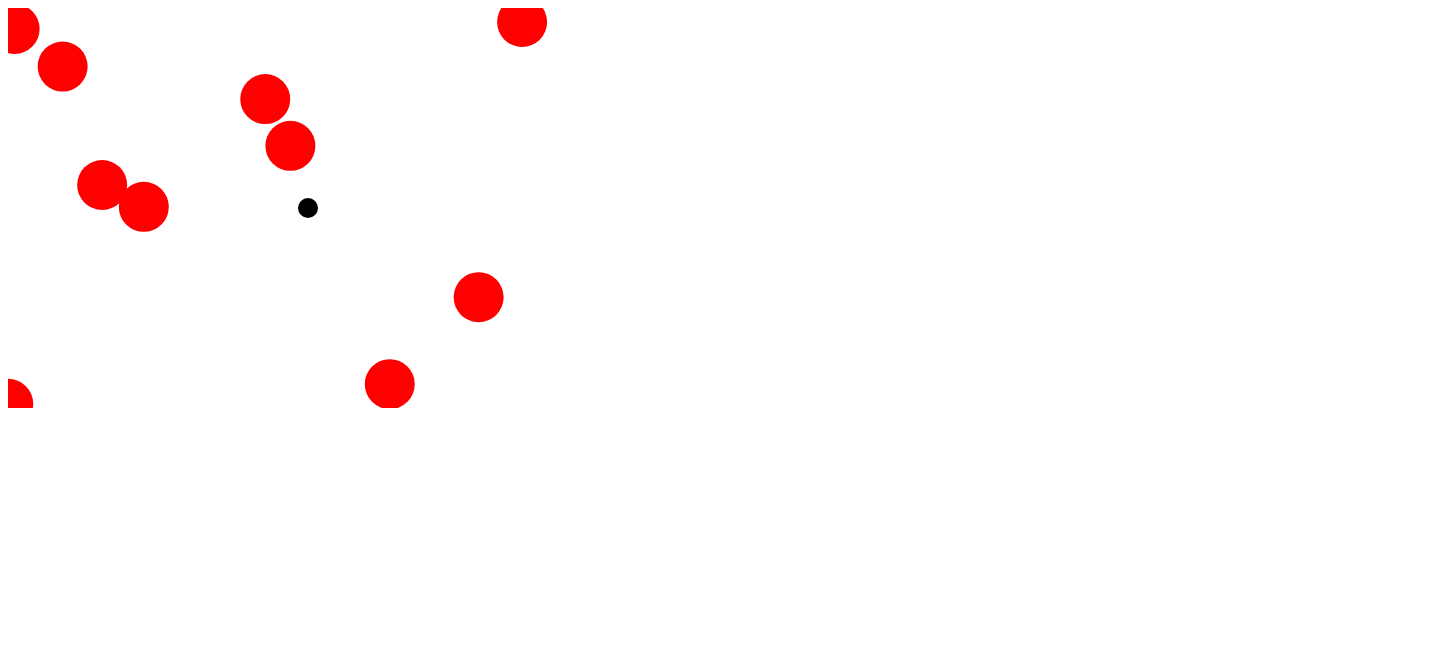
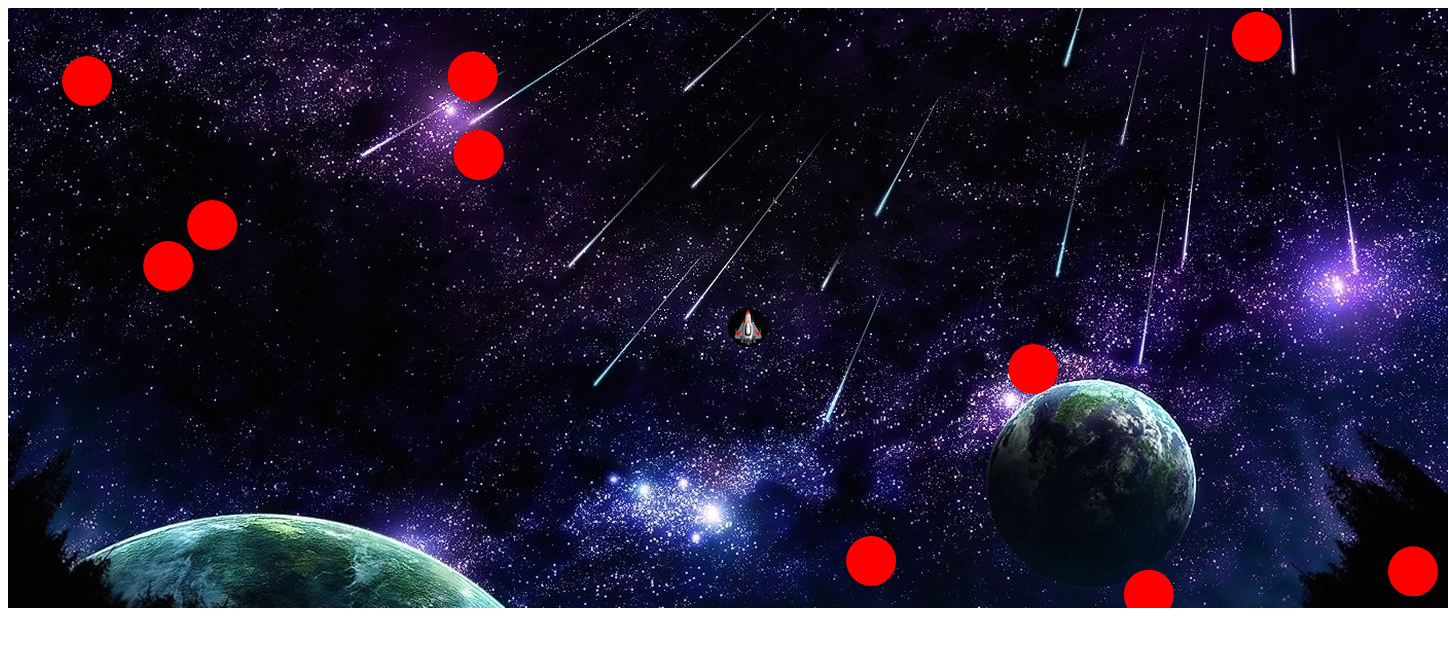
Before and after one commit to fkotsian/galaxyfighter, a plain HTML site: page index.html in a window 1280 px wide. Shown: the whole page, 1448 px wide, since content can reach past the window. Drawn offline with Linux system fonts and the light colour scheme.

Commit message:
Change background and ship image

```diff
--- a/bullet.js
+++ b/bullet.js
@@ -14,8 +14,8 @@
 
   Bullet.inherits(Asteroids.MovingObject);
 
-  Bullet.COLOR = 'blue';
-  Bullet.RADIUS = 3;
+  Bullet.COLOR = 'yellow';
+  Bullet.RADIUS = 2;
 
   Bullet.prototype.correctOutOfBounds = function(xBound, yBound) {
     this.game.removeBullet(this);
--- a/game.js
+++ b/game.js
@@ -7,10 +7,17 @@
     this.asteroids = [];
     this.addAsteroids(10);
     this.bullets = [];
+
+    this.img = new Image();
+    this.img.src = 'background.jpg';
+    // var that = this;
+    // this.img.onload = function () {
+    //   this.ctx.drawImage(this.img, 0, 0, Game.DIM_X, Game.DIM_Y);
+    // };
   }
 
-  Game.DIM_X = 600;
-  Game.DIM_Y = 400;
+  Game.DIM_X = 1440;
+  Game.DIM_Y = 600;
   Game.FPS = 30;
 
   Game.prototype.bindKeyHandlers = function() {
@@ -75,9 +82,9 @@
     }
   }
 
-
   Game.prototype.draw = function () {
     this.ctx.clearRect(0, 0, Game.DIM_X, Game.DIM_Y);
+    this.ctx.drawImage(this.img, 0, 0, Game.DIM_X, Game.DIM_Y);
 
     this.ship.draw(ctx)
     this.asteroids.forEach(function (asteroid) {
@@ -100,19 +107,8 @@
     this.bullets.forEach(function (bullet) {
       bullet.move();
       bullet.checkOutOfBounds(Game.DIM_X, Game.DIM_Y);
-      // if ( bullet.isOutOfBounds(Game.DIM_X, Game.DIM_Y) ) {
-      //   this.removeBullet(bullet);
-      // }
     });
   }
-
-  // Game.prototype.checkOutOfBounds = function() {
-  //   var game = this;
-  //   this.asteroids.forEach(function (asteroid) {
-  //     asteroid.checkOutOfBounds(Game.DIM_X, Game.DIM_Y);
-  //   });
-  //   this.ship.checkOutOfBounds(Game.DIM_X, Game.DIM_Y);
-  // }
 
   Game.prototype.checkForWin = function() {
     if (this.asteroids.length === 0){
@@ -123,7 +119,6 @@
 
   Game.prototype.step = function() {
     this.move();
-    // this.checkOutOfBounds();
     this.checkCollisions();
     this.draw();
     this.checkForWin();
--- a/index.html
+++ b/index.html
@@ -8,7 +8,7 @@
   <script src="keymaster.js"></script>
 </head>
 <body>
-    <canvas width="600" height="400"></canvas>
+    <canvas width="1440" height="600"></canvas>
     <script>
         var canvas = document.getElementsByTagName("canvas")[0];
         var ctx = canvas.getContext('2d');
--- a/moving_object.js
+++ b/moving_object.js
@@ -11,15 +11,11 @@
   MovingObject.prototype.move = function() {
     this.pos[0] += this.vel[0];
     this.pos[1] += this.vel[1];
-
-    //fine here, except doesn't have access to Game dims
-    //this.checkOutOfBounds
   }
 
   MovingObject.prototype.draw = function(ctx) {
     ctx.fillStyle = this.color;
     ctx.beginPath();
-
     ctx.arc(
       this.pos[0],
       this.pos[1],
@@ -28,7 +24,6 @@
       2 * Math.PI,
       false
     );
-
     ctx.fill();
   }
 
--- a/ship.js
+++ b/ship.js
@@ -11,11 +11,17 @@
     var pos = [ Asteroids.Game.DIM_X / 2, Asteroids.Game.DIM_Y / 2 ];
     var vel = [0,0];
     Asteroids.MovingObject.call(this, pos, vel, Ship.RADIUS, Ship.COLOR);
+    this.img = new Image();
+    this.img.src = 'spaceship.png';
   }
   Ship.inherits(Asteroids.MovingObject);
 
-  Ship.RADIUS = 10;
+  Ship.RADIUS = 20;
   Ship.COLOR = 'black';
+
+  Ship.prototype.draw = function(ctx) {
+    ctx.drawImage(this.img, this.pos[0], this.pos[1]);
+  }
 
   Ship.prototype.power = function(impulse) {
     this.vel[0] += impulse[0];
@@ -28,7 +34,6 @@
     else {
       var locX = this.pos[0];
       var locY = this.pos[1];
-      // debugger
       var b = new Asteroids.Bullet( game, [locX, locY], this.bulletVel() );
       return b;
     }
```
Also changed, not shown: background.jpg (added), spaceship.png (added).
